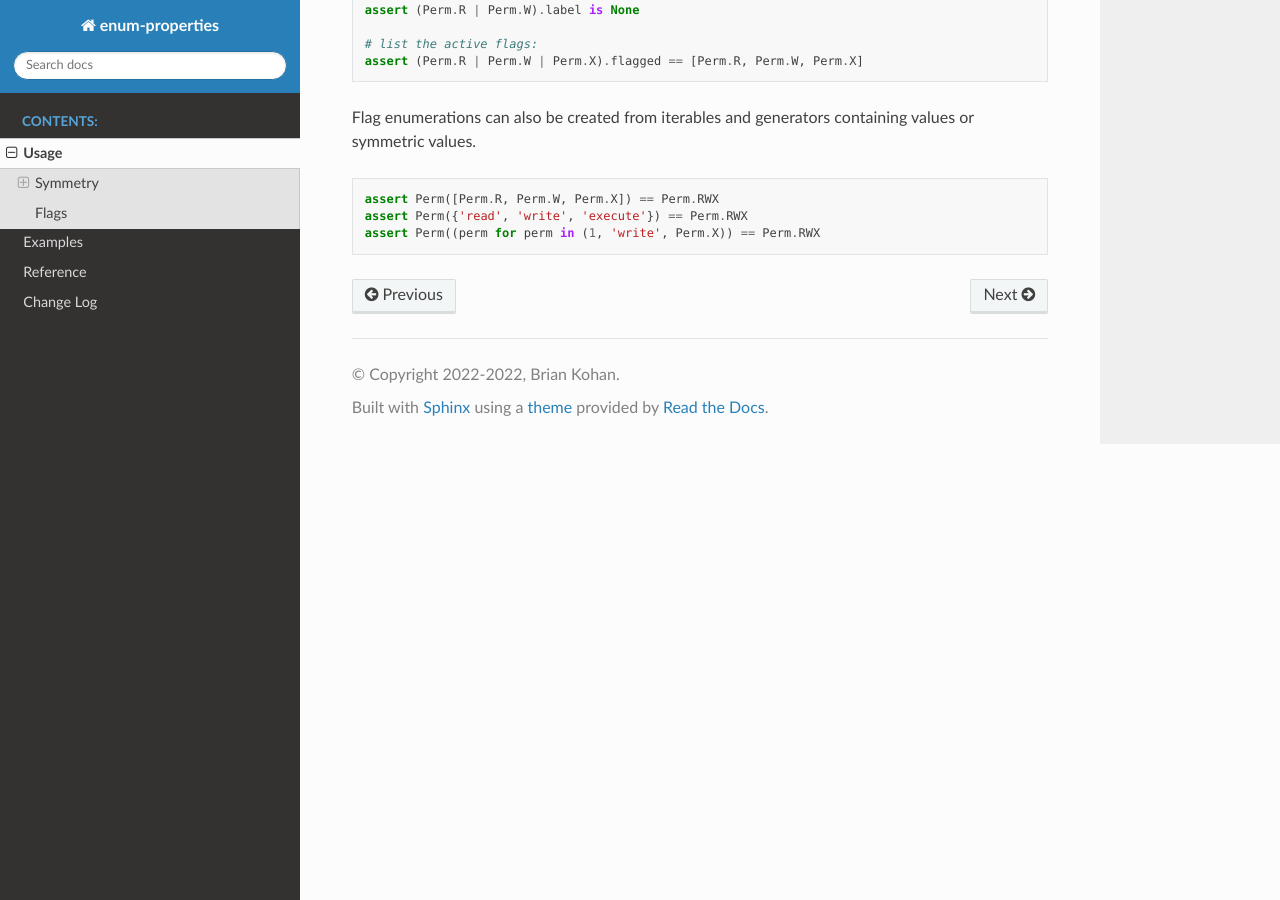
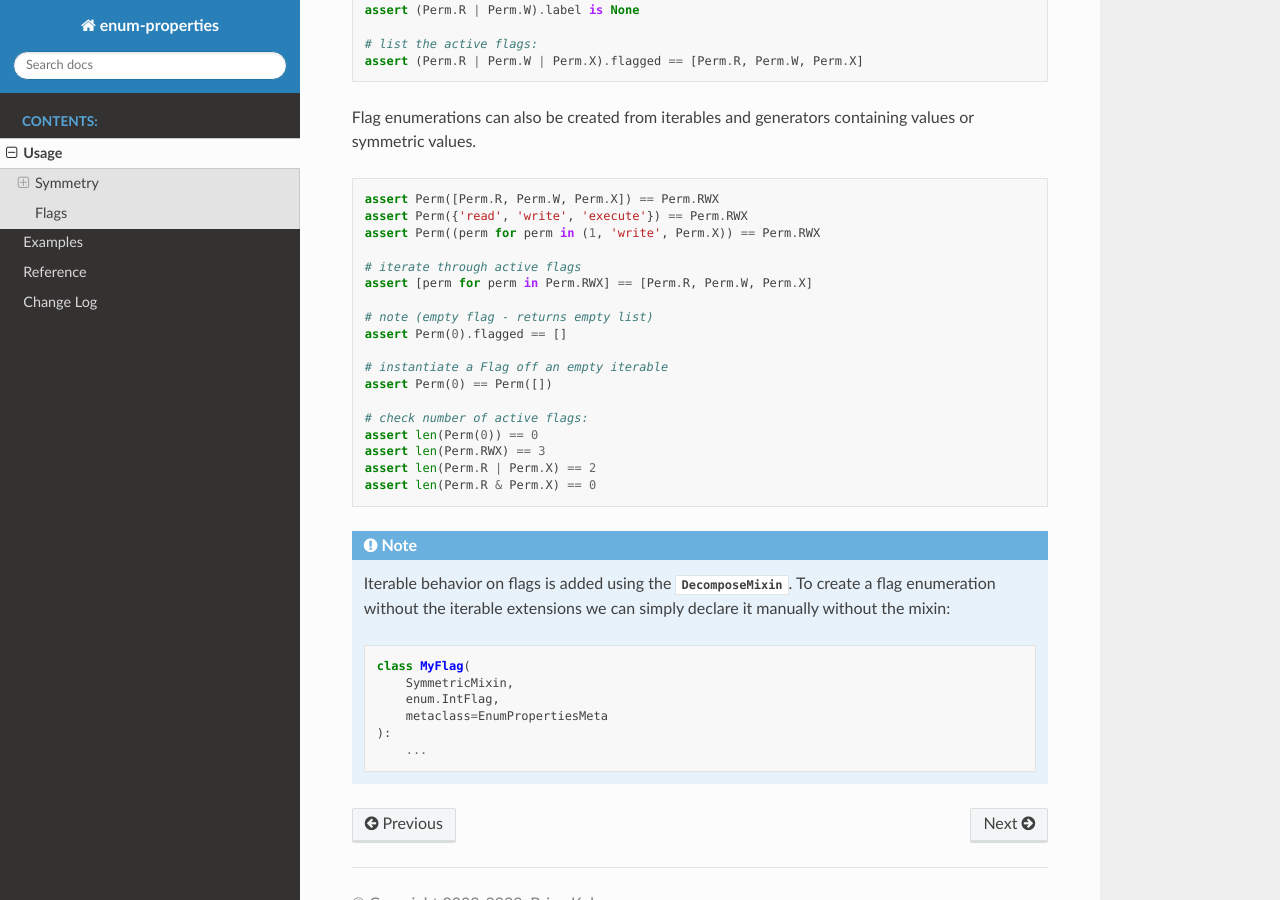
Before and after one commit to bckohan/enum-properties, a Sphinx documentation site: the page built from doc/source/usage.rst, in a window 1280 px wide and 900 px high, scrolled down 3768 px. Built offline with Sphinx 7.4.7 and the Read the Docs theme 2.0.0, drawn with Linux system fonts in a browser that asks for light colours.

Commit message:
add docs for iterable behavior

```diff
--- a/doc/source/usage.rst
+++ b/doc/source/usage.rst
@@ -222,3 +222,35 @@ values or symmetric values.
     assert Perm([Perm.R, Perm.W, Perm.X]) == Perm.RWX
     assert Perm({'read', 'write', 'execute'}) == Perm.RWX
     assert Perm((perm for perm in (1, 'write', Perm.X)) == Perm.RWX
+
+    # iterate through active flags
+    assert [perm for perm in Perm.RWX] == [Perm.R, Perm.W, Perm.X]
+
+    # note (empty flag - returns empty list)
+    assert Perm(0).flagged == []
+
+    # instantiate a Flag off an empty iterable
+    assert Perm(0) == Perm([])
+
+    # check number of active flags:
+    assert len(Perm(0)) == 0
+    assert len(Perm.RWX) == 3
+    assert len(Perm.R | Perm.X) == 2
+    assert len(Perm.R & Perm.X) == 0
+
+
+.. note::
+
+    Iterable behavior on flags is added using the
+    :py:class:`~enum_properties.DecomposeMixin`. To create a flag enumeration
+    without the iterable extensions we can simply declare it manually without
+    the mixin:
+
+    .. code-block:: python
+
+        class MyFlag(
+            SymmetricMixin,
+            enum.IntFlag,
+            metaclass=EnumPropertiesMeta
+        ):
+            ...
```
Also changed, not shown: doc/source/changelog.rst (+7 -0 lines).
